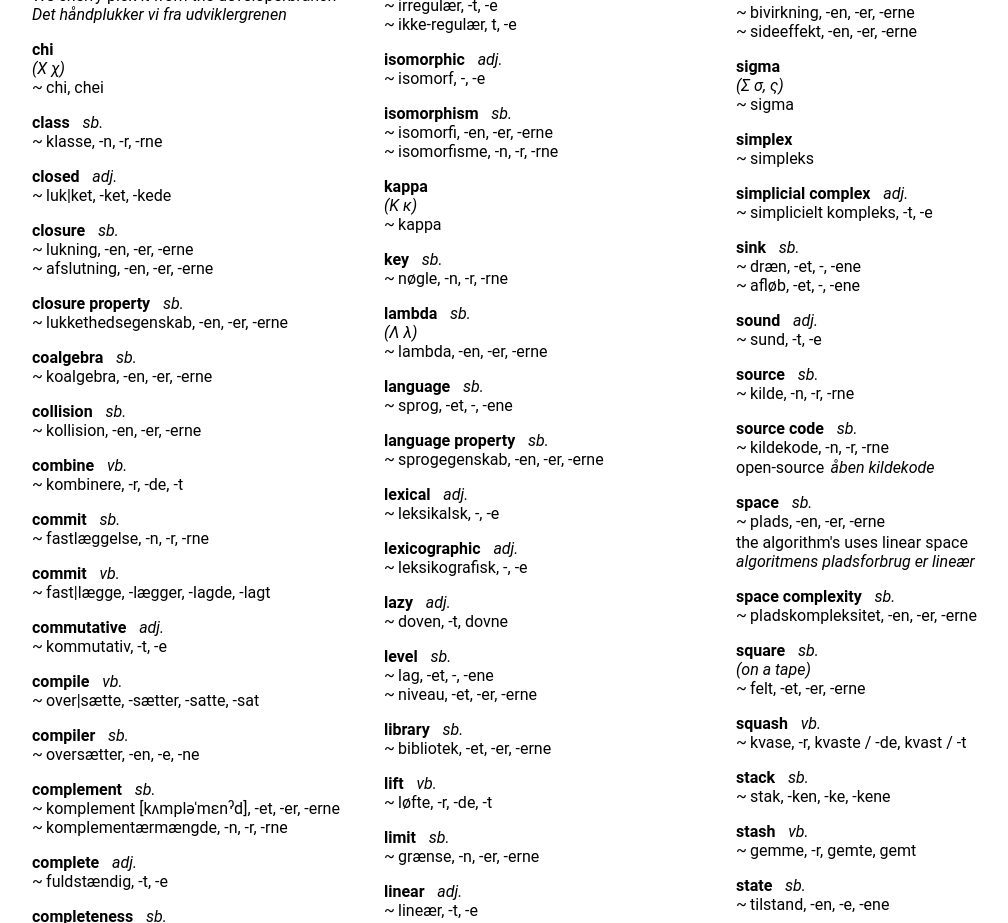
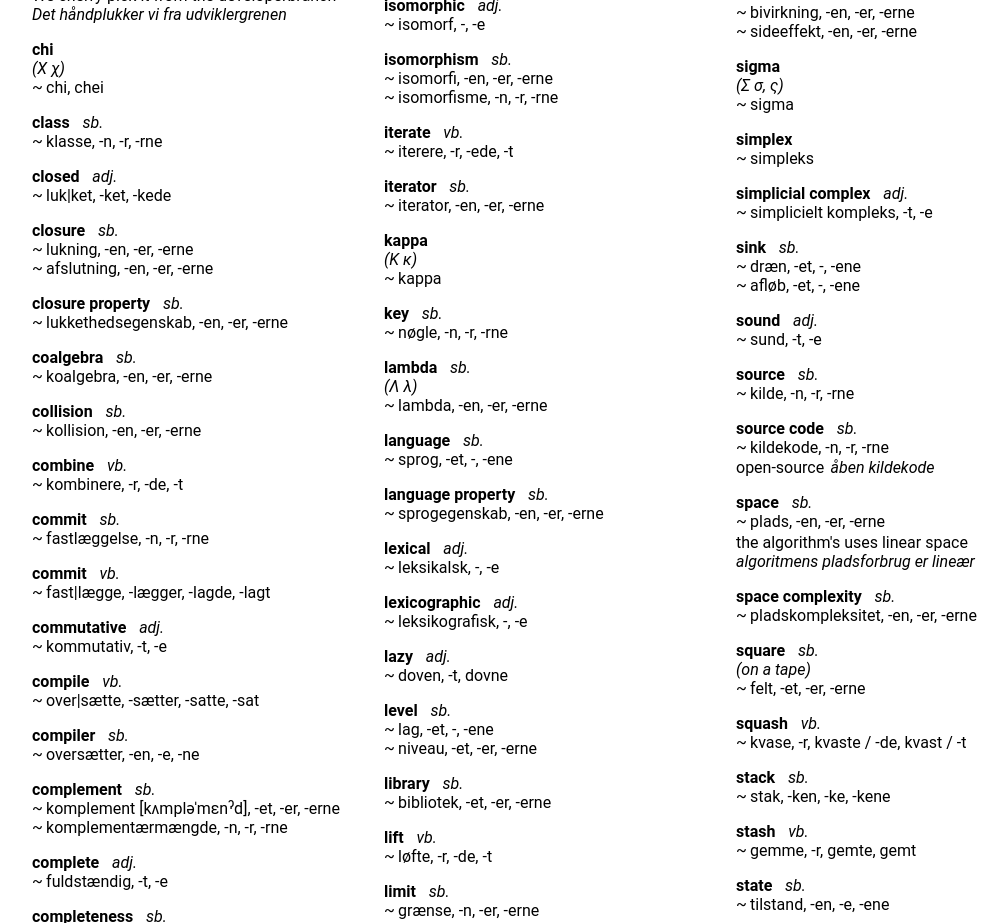
Before and after one commit to SSoelvsten/en-dk, a React (Create React App) app: page / in a window 1280 px wide. Shown: the part 3760-4683 px from the top of the page, without its empty margins (96-1104 px from the left). Built offline with nearby package versions, Linux system fonts and the light colour scheme.

Commit message:
Add 'iterator' and 'iterate'

```diff
--- a/src/dictionary.ts
+++ b/src/dictionary.ts
@@ -1397,6 +1397,18 @@ export const en_dk : Lexeme[] = [
     keywords: ["computer science"]
   },
   {
+    word: "iterate",
+    type: "vb.",
+    translations: ["iterere, -r, -ede, -t"],
+    keywords: ["computer science", "software engineering"]
+  },
+  {
+    word: "iterator",
+    type: "sb.",
+    translations: ["iterator, -en, -er, -erne"],
+    keywords: ["software engineering"]
+  },
+  {
     word: "kappa",
     note: "Κ κ",
     translations: ["kappa"],
```
